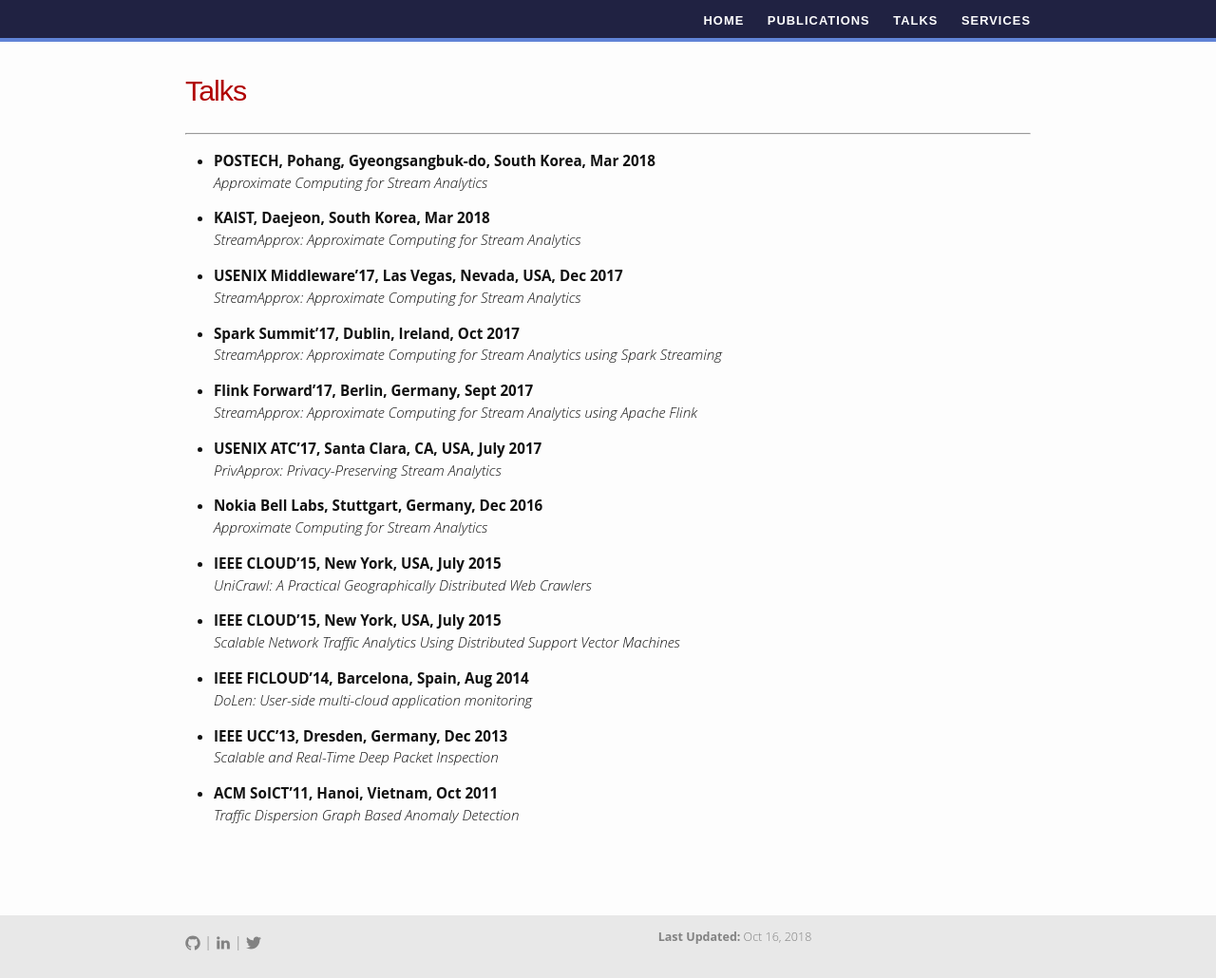
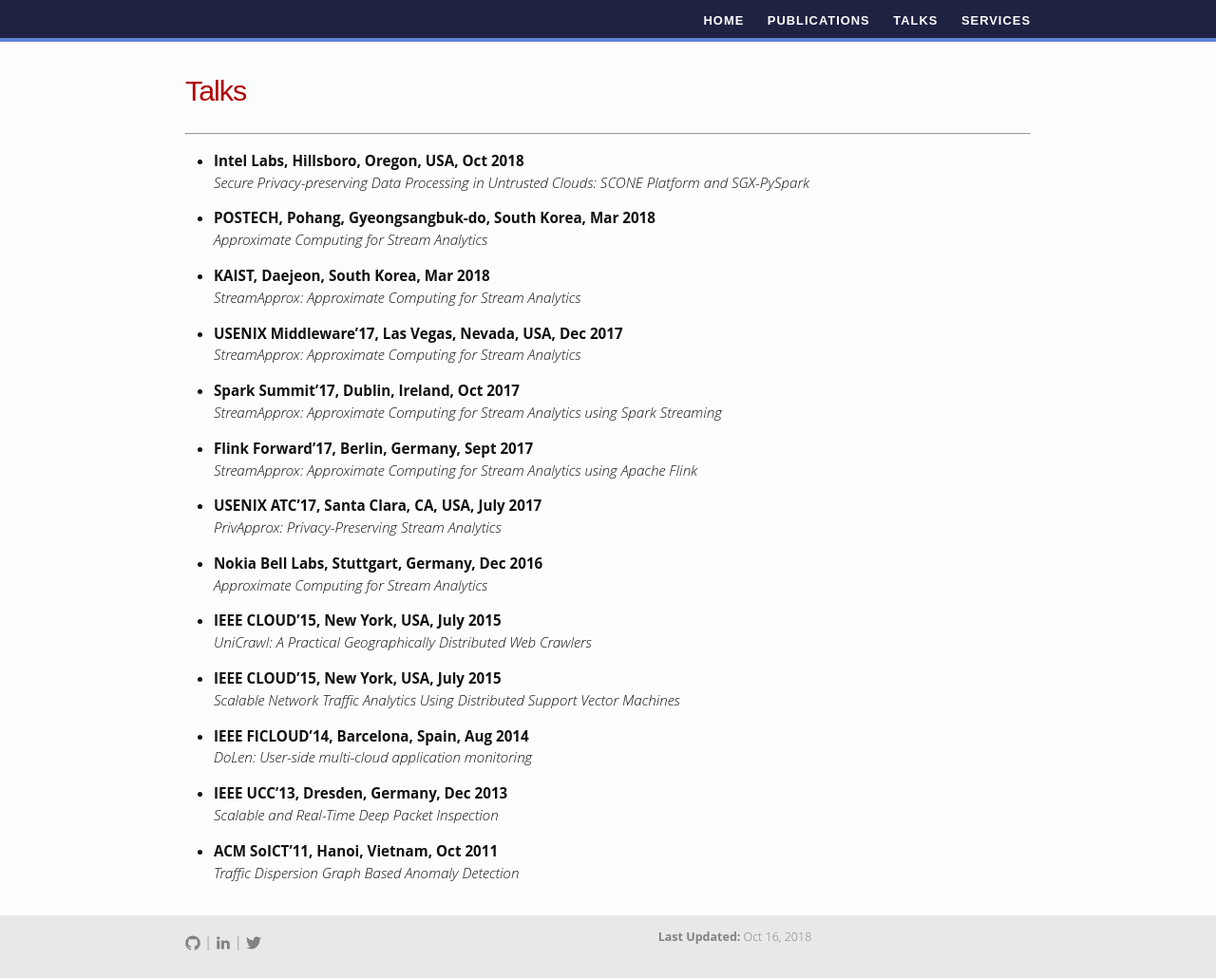
Before and after one commit to doflink/doflink.github.io, a Jekyll site: the page built from talks.md, in a window 1280 px wide and 1030 px high. Shown: the whole window at 95% size. Built offline with Jekyll 4.4.1, drawn with Linux system fonts in a browser that asks for light colours.

Commit message:
update talks

```diff
--- a/talks.md
+++ b/talks.md
@@ -5,6 +5,9 @@ permalink: /talks/
 ---
 -----
 <hr style="height:10pt; visibility:hidden;" />
+
+- **Intel Labs, Hillsboro, Oregon, USA, Oct 2018** <br>
+_Secure Privacy-preserving Data Processing in Untrusted Clouds: SCONE Platform and SGX-PySpark_
 
 - **POSTECH, Pohang, Gyeongsangbuk-do, South Korea, Mar 2018** <br>
 _Approximate Computing for Stream Analytics_
```
